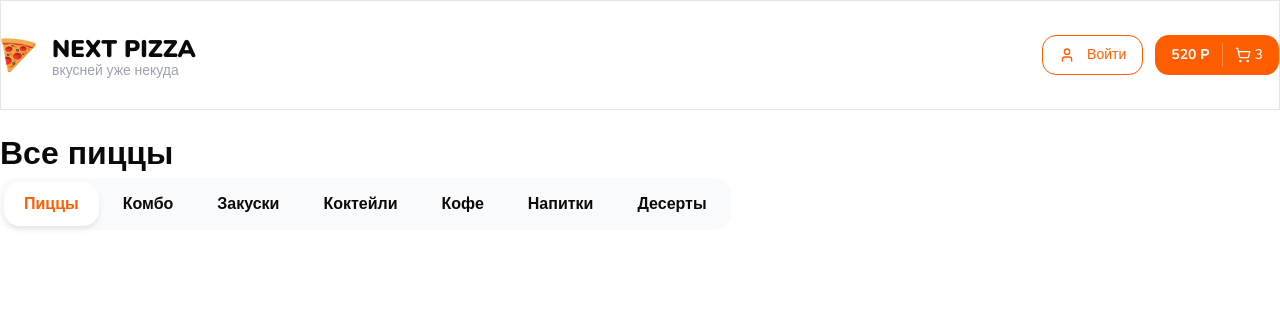
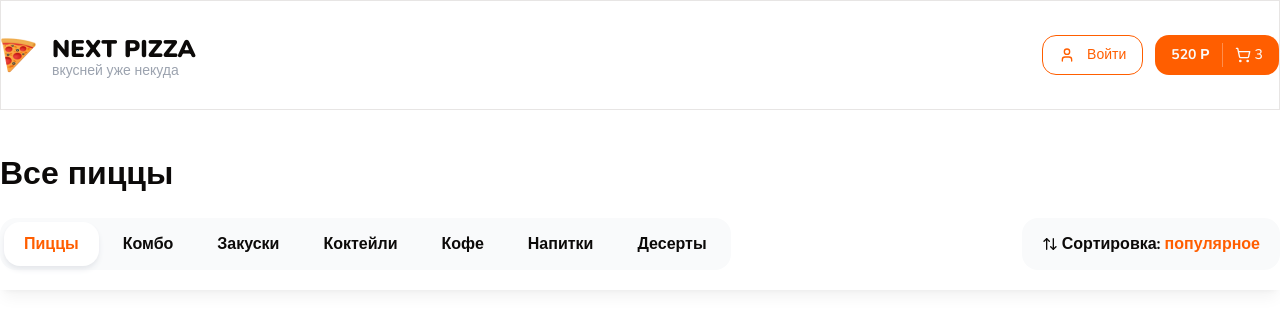
Before and after one commit to kersor/next-pizza, a Next.js app: page / in a window 1280 px wide. Shown: the top 330 px of the page. Built offline with nearby package versions, Linux system fonts and the light colour scheme.

Commit message:
1-04-30: Сделали TopBar, увместили туда категории и сортировку

```diff
--- a/app/page.tsx
+++ b/app/page.tsx
@@ -1,16 +1,18 @@
 import { Categories } from "@/components/shared/categories";
 import { Container } from "@/components/shared/container";
+import { SortPopup } from "@/components/shared/sort-popup";
 import { Title } from "@/components/shared/title";
+import { TopBar } from "@/components/shared/top-bar";
 import { Button } from "@/components/ui/button";
 import Image from "next/image";
 
 export default function Home() {
   return (
     <>
-      <Container className="mt-5">
+      <Container className="mt-10">
         <Title text="Все пиццы" size="lg"  className="font-extrabold"/>
-        <Categories />
       </Container>
+      <TopBar />
     </>
   )
 }
--- /dev/null
+++ b/components/shared/sort-popup.tsx
@@ -0,0 +1,22 @@
+import { cn } from "@/lib/utils";
+import { Popover, PopoverContent, PopoverTrigger } from "@radix-ui/react-popover";
+import { Button } from "../ui/button";
+import { Input } from "../ui/input";
+import { Label } from "../ui/label";
+import { ArrowUpDown } from "lucide-react";
+
+interface ISortPopup {
+    className?: string
+}
+
+export function SortPopup ({
+    className
+}: ISortPopup) {
+    return (
+        <div className={cn("inline-flex items-center gap-1 bg-gray-50 px-5 h-[52px] rounded-2xl cursor-pointer", className)}>
+            <ArrowUpDown size={16} />
+            <b>Сортировка:</b>
+            <b className="text-primary">популярное</b>
+        </div>
+    )
+}
--- /dev/null
+++ b/components/shared/top-bar.tsx
@@ -0,0 +1,21 @@
+import { cn } from "@/lib/utils";
+import { Categories } from "./categories";
+import { SortPopup } from "./sort-popup";
+import { Container } from "./container";
+
+interface ITopBar {
+    className?: string
+}
+
+export function TopBar ({
+    className
+}: ITopBar) {
+    return (
+        <div className={cn("sticky top-0 bg-white py-5 shadow-lg shadow-black/5 z-10 ", className)}>
+            <Container className="flex items-center justify-between">
+                <Categories />
+                <SortPopup />
+            </Container>
+        </div>
+    )
+}
--- /dev/null
+++ b/components/ui/label.tsx
@@ -0,0 +1,26 @@
+"use client"
+
+import * as React from "react"
+import * as LabelPrimitive from "@radix-ui/react-label"
+import { cva, type VariantProps } from "class-variance-authority"
+
+import { cn } from "@/lib/utils"
+
+const labelVariants = cva(
+  "text-sm font-medium leading-none peer-disabled:cursor-not-allowed peer-disabled:opacity-70"
+)
+
+const Label = React.forwardRef<
+  React.ElementRef<typeof LabelPrimitive.Root>,
+  React.ComponentPropsWithoutRef<typeof LabelPrimitive.Root> &
+    VariantProps<typeof labelVariants>
+>(({ className, ...props }, ref) => (
+  <LabelPrimitive.Root
+    ref={ref}
+    className={cn(labelVariants(), className)}
+    {...props}
+  />
+))
+Label.displayName = LabelPrimitive.Root.displayName
+
+export { Label }
--- a/package.json
+++ b/package.json
@@ -11,6 +11,7 @@
   "dependencies": {
     "@radix-ui/react-checkbox": "^1.1.2",
     "@radix-ui/react-dialog": "^1.1.2",
+    "@radix-ui/react-label": "^2.1.0",
     "@radix-ui/react-popover": "^1.1.2",
     "@radix-ui/react-select": "^2.1.2",
     "@radix-ui/react-slider": "^1.2.1",
```
Also changed, not shown: 1 other file (tests, documents, lock files or other folders).
